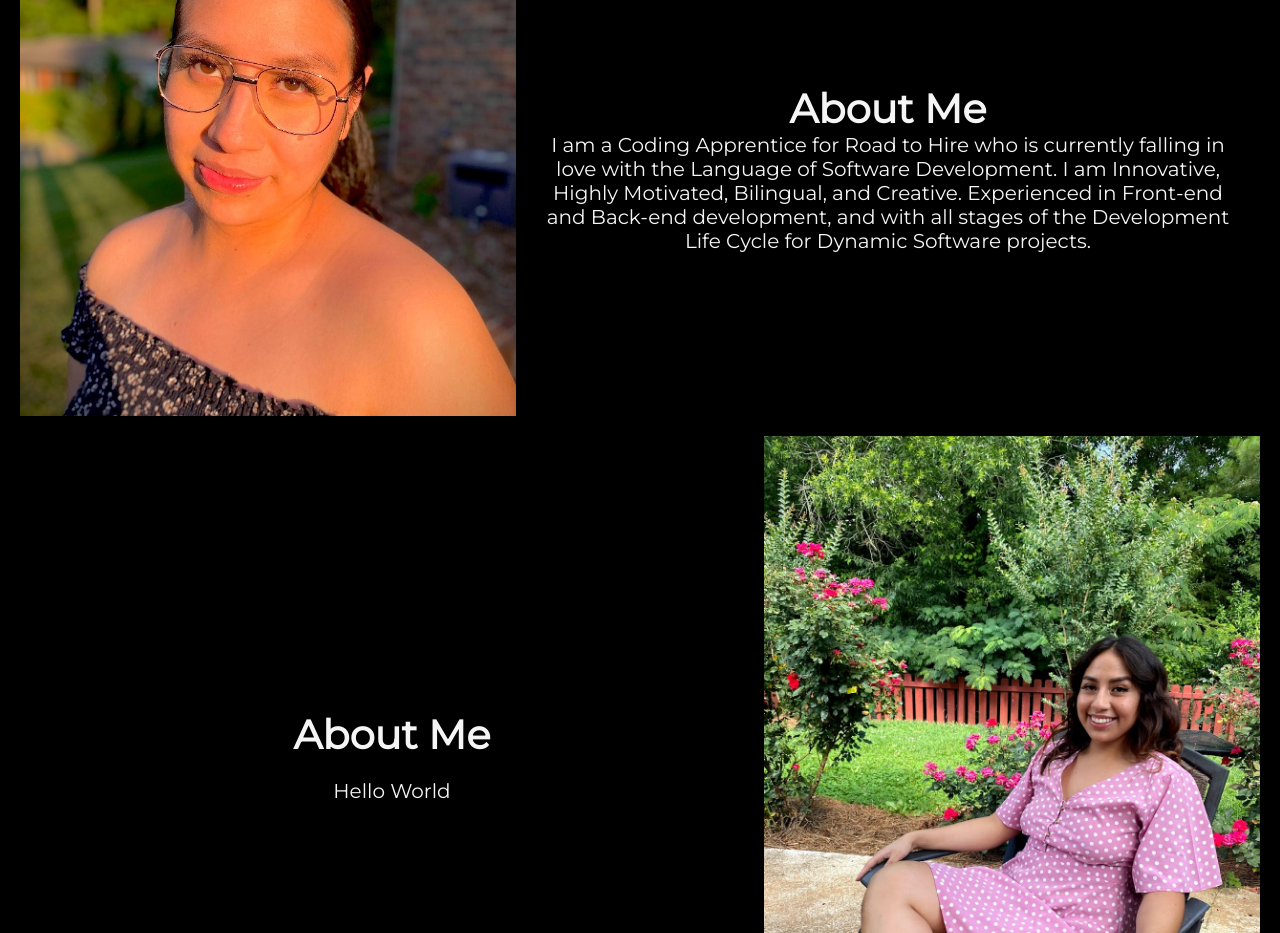
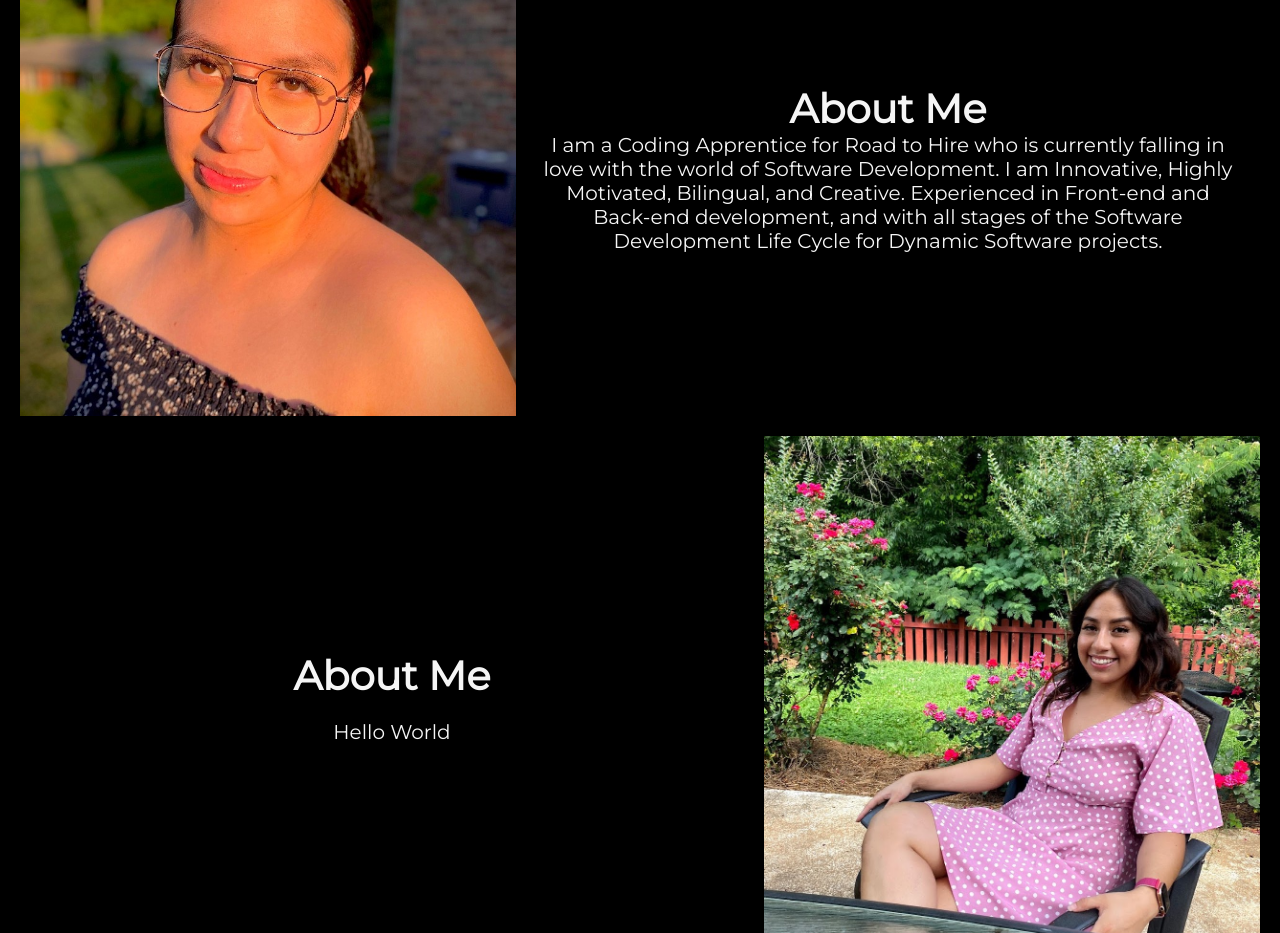
Before and after one commit to Emilyleonella/EmilyPortfolio, a React (Create React App) app: page / in a window 1280 px wide. Shown: the part 900-1833 px from the top of the page. Built offline with nearby package versions, Linux system fonts and the light colour scheme; a web font is replaced by a local one.

Commit message:
fixing my picture on homepage

```diff
--- a/src/pages/Homepage.jsx
+++ b/src/pages/Homepage.jsx
@@ -12,8 +12,7 @@ const Homepage = () => {
       <Slider
         imageSrc={myPic}
         title={"About Me"}
-        subtitle={
-          "I am a Coding Apprentice for Road to Hire who is currently falling in love with the Language of Software Development. I am Innovative, Highly Motivated, Bilingual, and Creative. Experienced in Front-end and Back-end development, and with all stages of the Development Life Cycle for Dynamic Software projects."
+        subtitle={"I am a Coding Apprentice for Road to Hire who is currently falling in love with the world of Software Development. I am Innovative, Highly Motivated, Bilingual, and Creative. Experienced in Front-end and Back-end development, and with all stages of the Software Development Life Cycle for Dynamic Software projects."
         }
       />
       <Slider
```
Also changed, not shown: src/assests/Emily2.jpeg.
